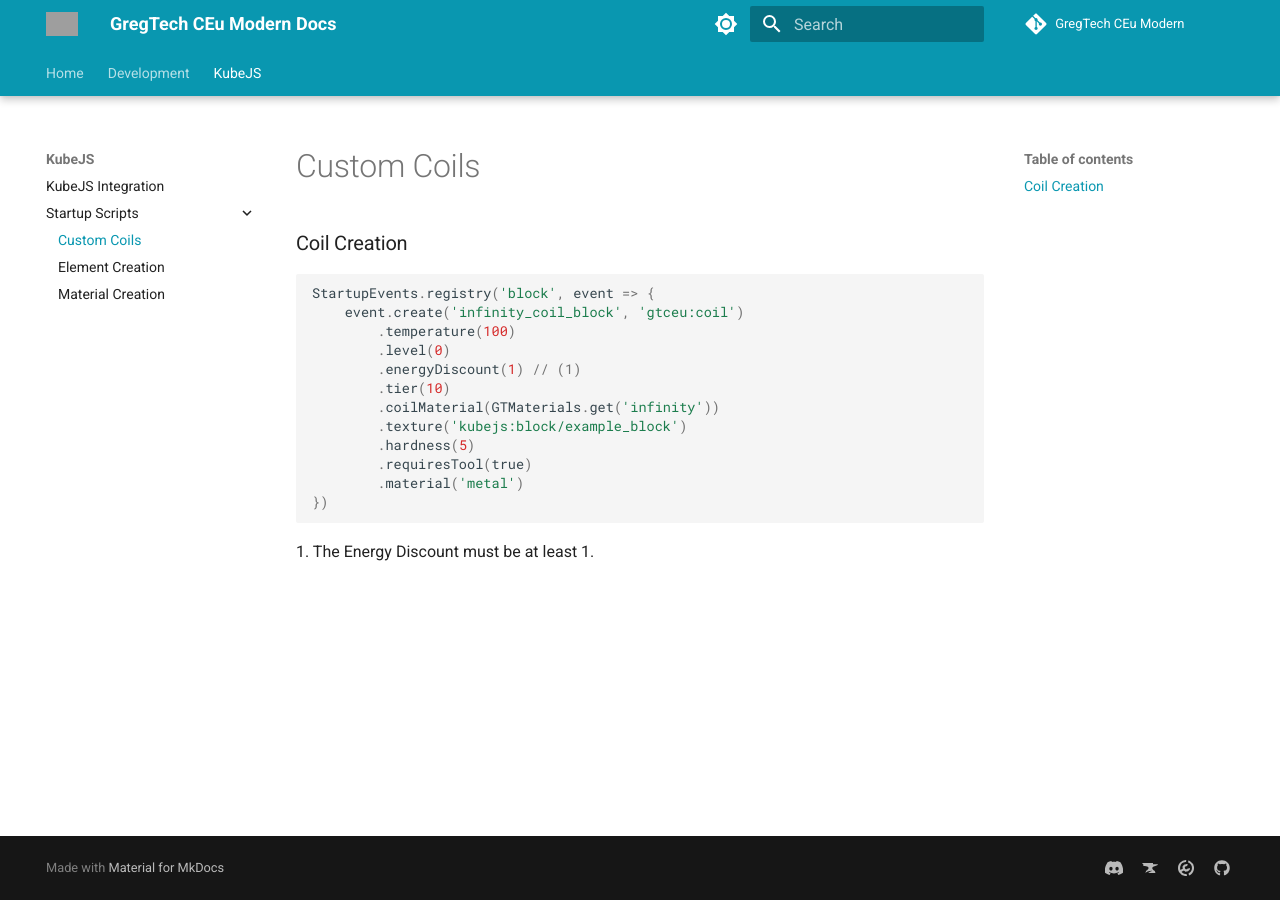
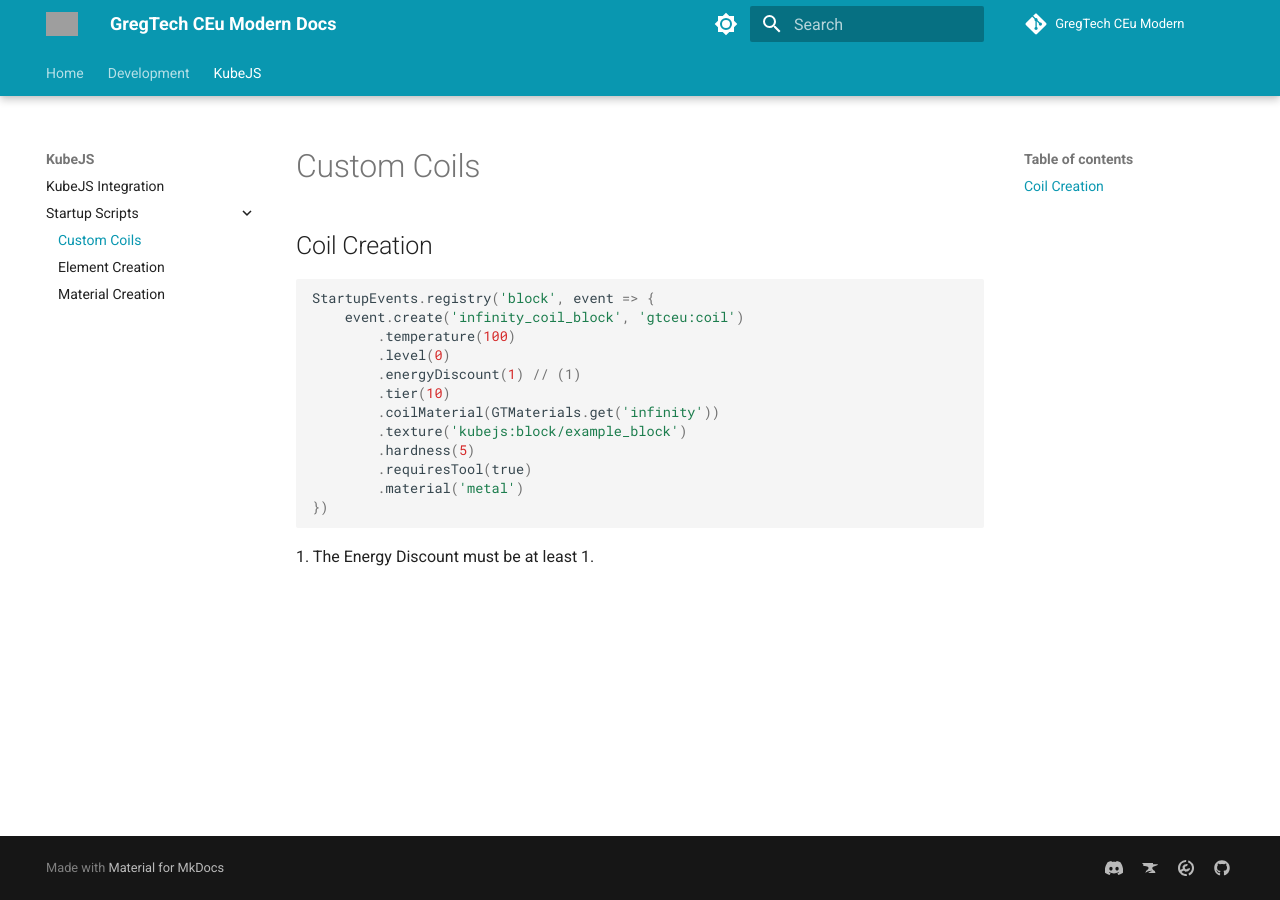
Before and after one commit to GregTechCEu/gtceu-modern-docs, an MkDocs documentation site: the page built from docs/KubeJS/Startup Scripts/Custom Coils.md, in a window 1280 px wide. Built offline with MkDocs 1.6.1 and Material for MkDocs 9.7.7, drawn with Linux system fonts in a browser that asks for light colours; comment, search, counter and statistics services are not loaded; grey boxes are pictures that could not be loaded.

````diff
--- a/docs/KubeJS/Startup Scripts/Custom Coils.md
+++ b/docs/KubeJS/Startup Scripts/Custom Coils.md
@@ -1,7 +1,7 @@
 ---
 title: Custom Coils
 ---
-### Coil Creation
+## Coil Creation
 ```js
 StartupEvents.registry('block', event => {
     event.create('infinity_coil_block', 'gtceu:coil')
````
